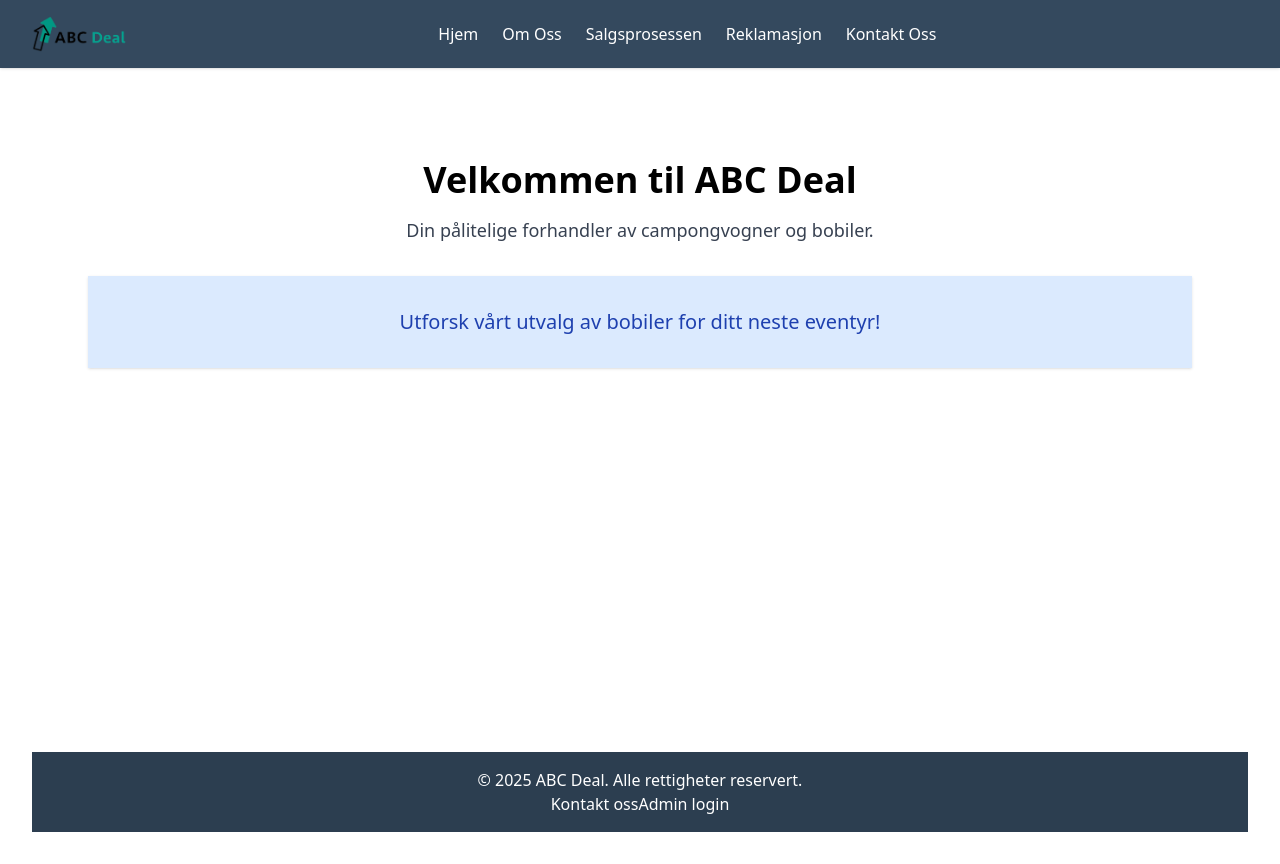
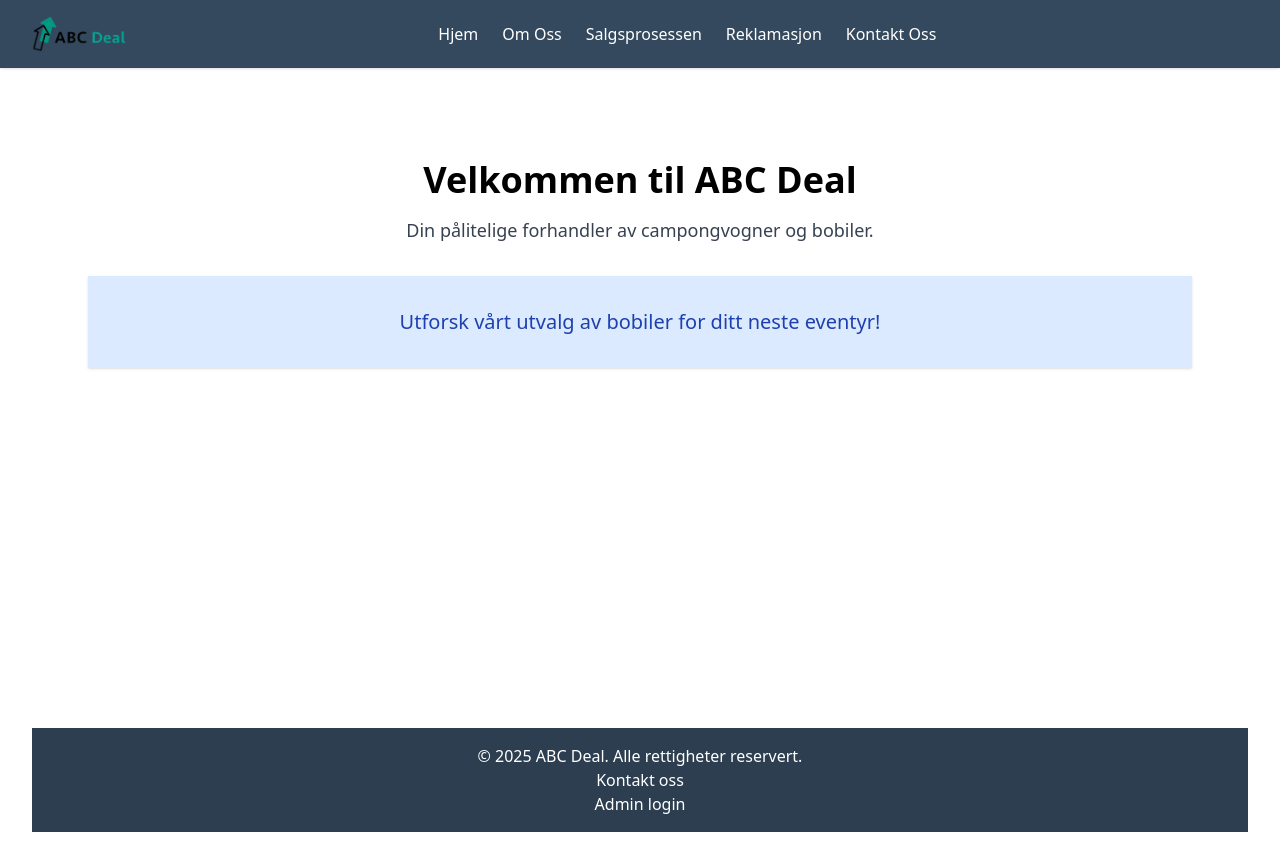
Before and after one commit to ehlma/ABCDealWeb, a React (Vite) app in the folder frontend/: page / in a window 1280 px wide. Built offline with nearby package versions, Linux system fonts and the light colour scheme; no server answers.

Commit message:
fixed admin login from client site

```diff
--- a/frontend/src/App.jsx
+++ b/frontend/src/App.jsx
@@ -44,7 +44,7 @@ function App() {
             </Route>
 
             {/* Autentiserings-ruter uten felles layout */}
-            <Route path='/' element={<Login />} />
+            <Route path='/login' element={<Login />} />
             <Route path='/reset-password/:token' element={<ResetPasword />} />
 
             {/* nestede ruter under AdminLayout */}
--- a/frontend/src/pages/client/ClientLayout.jsx
+++ b/frontend/src/pages/client/ClientLayout.jsx
@@ -50,9 +50,8 @@ const ClientLayout = () => {
             {/* Footer */}
             <footer className="bg-[#2c3e50] text-white text-center p-4">
                 <p>&copy; {new Date().getFullYear()} ABC Deal. Alle rettigheter reservert.</p>
-                <p>
-                    <Link to="/contact" className="text-white hover:underline">Kontakt oss</Link>
-                    <Link to="/admin" className="text-white hover:underline">Admin login</Link></p>
+                <p><Link to="/contact" className="text-white hover:underline">Kontakt oss</Link></p>
+                <p><Link to="/login" className="text-white hover:underline">Admin login</Link></p>
             </footer>
         </div>
     );
```
